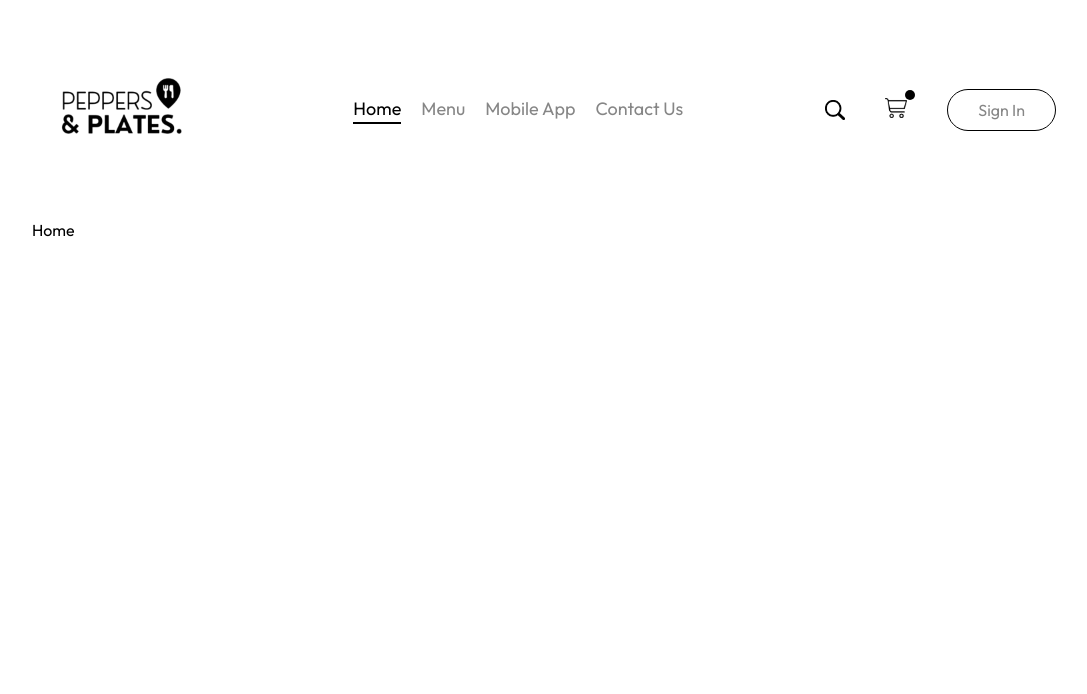
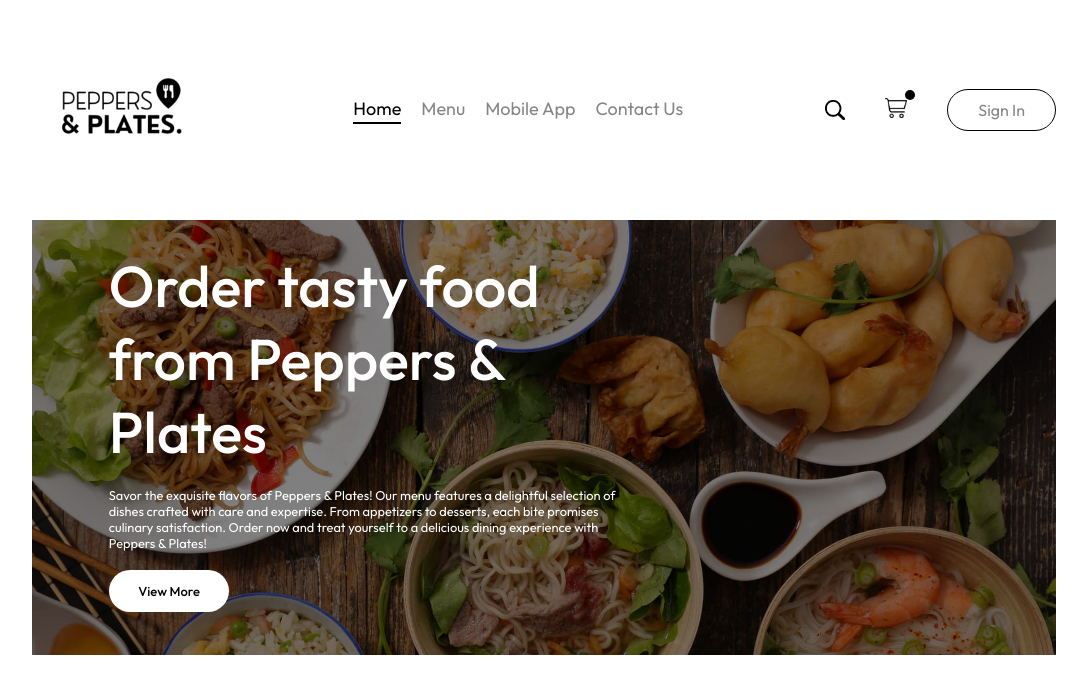
Before and after one commit to Rizz-33/Peppers-and-Plates, a React (Vite) app in the folder frontend/: page / in a window 1280 px wide. Shown: the top 694 px of the page, without its empty margins (96-1183 px from the left). Built offline with nearby package versions, Linux system fonts and the light colour scheme.

Commit message:
feat: Header

```diff
--- a/frontend/src/assets/assets.js
+++ b/frontend/src/assets/assets.js
@@ -1,6 +1,6 @@
 
 import basket_icon from './basket_icon.png'
-import header_img from './header_img.png'
+import header_img from './header_img.jpg'
 import logo from './logo.png'
 import menu_1 from './menu_1.png'
 import menu_2 from './menu_2.png'
--- /dev/null
+++ b/frontend/src/components/header/Header.css
@@ -0,0 +1,44 @@
+.header{
+    height: 34vw;
+    background: url('/header_img.jpg') no-repeat;
+    background-size: cover;
+    position: relative;
+}
+.header::before {
+    content: "";
+    position: absolute;
+    top: 0;
+    left: 0;
+    width: 100%;
+    height: 100%;
+    background-color: rgba(0, 0, 0, 0.5);
+}
+.header-contents{
+    position: absolute;
+    display: flex;
+    flex-direction: column;
+    align-items: start;
+    gap: 1.5vw;
+    max-width: 50%;
+    bottom: 10%;
+    left: 6vw;
+    animation: fadeIn 2.5s;
+}
+.header-contents h2{
+    font-weight: 500;
+    color: rgb(255, 255, 255);
+    font-size: max(4.5vw,22px);
+}
+.header-contents p{
+    color: white;
+    font-size: 1vw;
+}
+.header-contents button{
+    border: none;
+    color: black;
+    font-weight: 500;
+    padding: 1vw 2.3vw;
+    background-color: white;
+    font-size: max(1vw,13px);
+    border-radius: 50px;
+}
--- /dev/null
+++ b/frontend/src/components/header/Header.jsx
@@ -0,0 +1,18 @@
+import React from 'react'
+import './Header.css'
+
+const Header = () => {
+    return (
+        <div className='header'>
+            <div className="header-contents">
+                <h2>
+                    Order tasty food from Peppers & Plates
+                </h2>
+                <p>Savor the exquisite flavors of Peppers & Plates! Our menu features a delightful selection of dishes crafted with care and expertise. From appetizers to desserts, each bite promises culinary satisfaction. Order now and treat yourself to a delicious dining experience with Peppers & Plates!</p>
+                <button>View More</button>
+            </div>
+        </div>
+    )
+}
+
+export default Header
--- a/frontend/src/index.css
+++ b/frontend/src/index.css
@@ -17,3 +17,11 @@ a{
   width: 80%;
   margin: auto;
 }
+@keyframes fadeIn {
+  0%{
+    opacity: 0;
+  }
+  100%{
+    opacity: 1;
+  }
+}
--- a/frontend/src/pages/home/Home.jsx
+++ b/frontend/src/pages/home/Home.jsx
@@ -1,9 +1,12 @@
 import React from 'react'
+import Header from '../../components/header/Header'
 import './Home.css'
 
 const Home = () => {
     return (
-        <div>Home</div>
+        <div>
+            <Header/>
+        </div>
     )
 }
 
```
Also changed, not shown: frontend/public/header_img.jpg (renamed from frontend/src/assets/header_img.png), frontend/src/assets/header_img.jpg (added).
